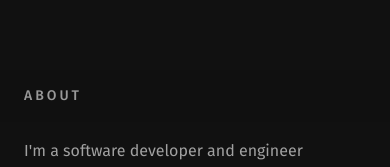
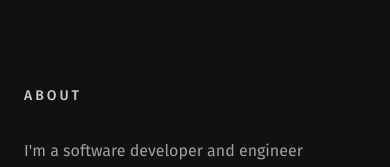
Before and after one commit to ammarqd/ammarqd.github.io, a Next.js app: page / in a window 390 px wide. Shown: the part 196-363 px from the top of the page. Built offline with nearby package versions, Linux system fonts and the light colour scheme.

Commit message:
Add mobile header changes

```diff
--- a/app/page.tsx
+++ b/app/page.tsx
@@ -3,7 +3,7 @@ import { LuArrowUpRight } from 'react-icons/lu'
 import { aboutData, projects, experiences, type Project, type Experience } from '@/lib/data'
 
 const SectionHeader = ({ children }: { children: string }) => (
-  <h2 className="lg:hidden sticky top-0 z-10 py-4 text-[#999] text-sm uppercase tracking-[3px] font-medium border-neutral-800 mb-4 relative -mx-6 md:-mx-16 px-6 md:px-16">
+  <h2 className="lg:hidden sticky top-0 z-10 py-4 text-[#ccc] text-sm uppercase tracking-[3px] font-medium border-neutral-800 mb-4 relative -mx-6 md:-mx-16 px-6 md:px-16">
     <span className="absolute inset-0 bg-[#111]/80 backdrop-blur-lg -z-10"></span>
     {children}
   </h2>
@@ -86,7 +86,7 @@ export default function Home() {
       </div>
 
       <div id="contact">
-         <h2 className="lg:hidden bg-[#111] z-10 py-4 text-[#999] text-sm uppercase tracking-[3px] font-medium border-neutral-800 mb-4">
+         <h2 className="lg:hidden bg-[#111] z-10 py-4 text-[#ccc] text-sm uppercase tracking-[3px] font-medium border-neutral-800 mb-4">
             Contact
           </h2>
         <section className="flex flex-col gap-6 lg:border-t border-neutral-800 lg:pt-10 lg:border-t">
```
